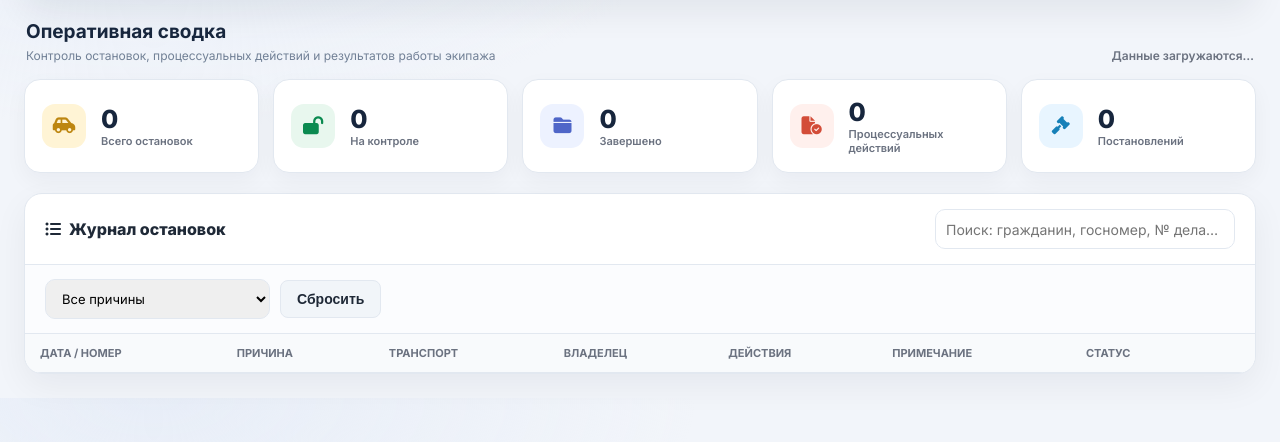
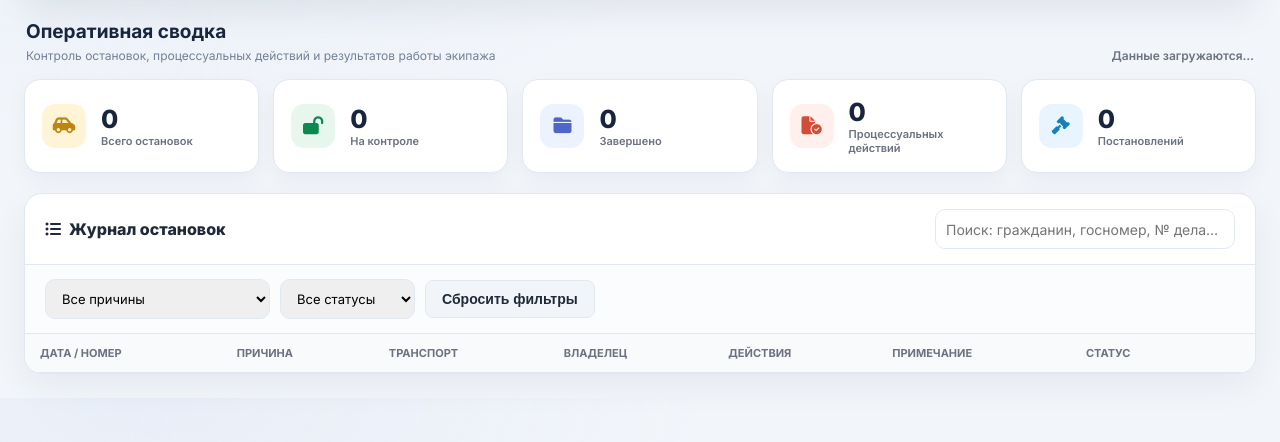
Before and after one commit to 2210-k/VVK, a plain HTML site: page mvd-vedomost.html in a window 1280 px wide. Shown: the part 120-562 px from the top of the page. Drawn offline with nearby package versions, Linux system fonts and the light colour scheme; a script that the page names is missing.

Commit message:
Add stop status filter

```diff
--- a/mvd-vedomost.html
+++ b/mvd-vedomost.html
@@ -135,7 +135,7 @@ body{background:radial-gradient(ellipse at 12% 0%,#e8eef8 0,transparent 34%),#f2
                 <option value="0.8">0.8 — В розыске</option>
                 <option value="0.9">0.9 — Иная</option>
             </select>
-            <button class="btn btn-secondary" onclick="document.getElementById('filter-reason').value=''; renderStops();">Сбросить</button>
+            <select id="filter-status" onchange="renderStops()"><option value="">Все статусы</option><option value="open">На контроле</option><option value="closed">Завершённые</option></select><button class="btn btn-secondary" onclick="resetStopFilters()">Сбросить фильтры</button>
         </div>
         <table>
             <thead><tr>
```
